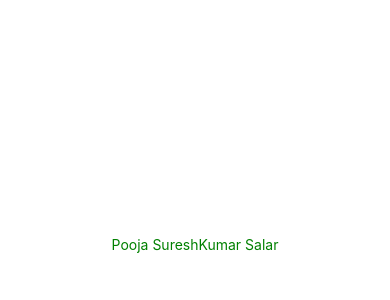
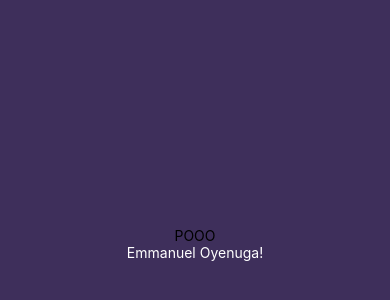
Before and after one commit to donrillycodes/Group-4, a React Native app: screen / in a window 390 px wide. Shown: the part 178-478 px from the top of the page. Built offline with nearby package versions, Linux system fonts and the light colour scheme.

Commit message:
fixed my view

```diff
--- a/App.js
+++ b/App.js
@@ -4,8 +4,11 @@ import { StyleSheet, Text, View } from 'react-native';
 export default function App() {
   return (
     <View style={styles.container}>
-      <Text style={styles.Title}>Pooja SureshKumar Salar</Text>
-      <StatusBar style="auto" />
+      <Text>POOO</Text>
+
+      <Text style={styles.text}>Emmanuel Oyenuga!</Text>
+
+<StatusBar style="auto" />
     </View>
   );
 }
@@ -13,15 +16,11 @@ export default function App() {
 const styles = StyleSheet.create({
   container: {
     flex: 1,
-    backgroundColor: '#fff',
+    backgroundColor: '#3E2F5B',
     alignItems: 'center',
     justifyContent: 'center',
   },
-
-  Title: {
-    color: "green",
-    fontSize: "28"
-
-  }
-
+  text: {
+    color: '#fff',
+  },
 });
```
